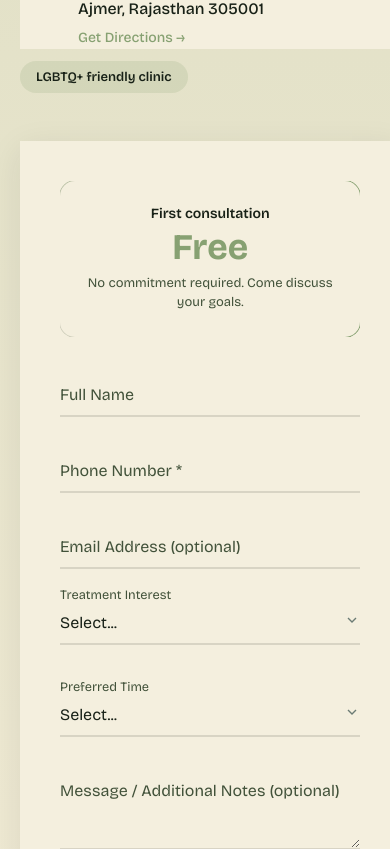
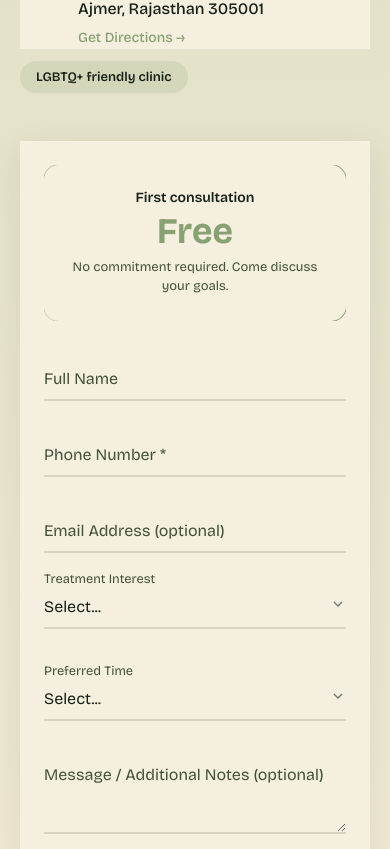
Before and after one commit to Abhishek5127/Infinity-aesthetics-redesigned, a Next.js app: page / in a window 390 px wide. Shown: the part 6356-7205 px from the top of the page. Built offline with nearby package versions, Linux system fonts and the light colour scheme; a web font is replaced by a local one.

Commit message:
all responsive

```diff
--- a/app/globals.css
+++ b/app/globals.css
@@ -1366,6 +1366,12 @@
   box-shadow: var(--shadow-md);
 }
 
+@media (max-width: 768px) {
+  .ia-contact-form-wrap {
+    padding: 24px;
+  }
+}
+
 .ia-consult-card {
   position: relative;
   background: var(--nav-bg);
@@ -1486,7 +1492,7 @@
 
 .ia-form-row {
   display: grid;
-  grid-template-columns: 1fr 1fr;
+  grid-template-columns: repeat(auto-fit, minmax(280px, 1fr));
   gap: 24px;
 }
 
--- a/app/page.module.css
+++ b/app/page.module.css
@@ -710,6 +710,7 @@
   display: flex;
   align-items: center;
   justify-content: space-between;
+  flex-wrap: wrap;
   gap: 28px;
   margin-bottom: 28px;
   padding: 28px 32px;
```
